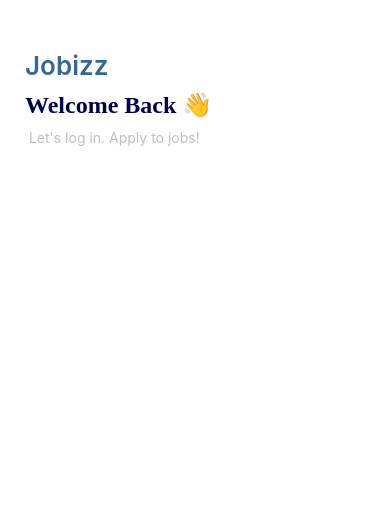
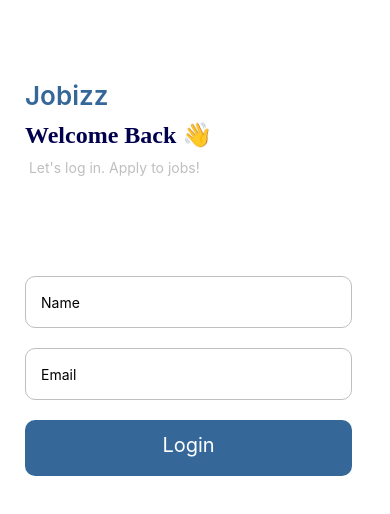
Before and after one commit to Nana-Yaw-Oteng/-rn-assignment4-11038553, a React Native app in the folder Shoppie/: screen / in a window 390 px wide. Shown: the top 514 px of the page. Built offline with nearby package versions, Linux system fonts and the light colour scheme.

Commit message:
Modified components

```diff
--- a/Shoppie/App.js
+++ b/Shoppie/App.js
@@ -1,10 +1,15 @@
-import {  Text, View } from 'react-native';
+import {  Text, View,Button } from 'react-native';
+import { useState } from 'react';
 import Greetings from './components/Greetings';
+import Forms from './components/Forms';
 
 export default function App() {
+const [name,setName] = useState(" ");
+const[email,setEmail] = useState(" ");
   return (
     <View>
      <Greetings/>
+     <Forms/>
     </View>
   );
 }
--- a/Shoppie/components/Greetings.js
+++ b/Shoppie/components/Greetings.js
@@ -20,7 +20,7 @@ export default function Greetings(){
 }
 const styles = StyleSheet.create({
     greet: {
-        marginTop:50,
+        marginTop:80,
         marginHorizontal:25,
         fontSize:26,
         color:'#356899',
@@ -40,7 +40,8 @@ const styles = StyleSheet.create({
         fontSize:14,
         fontWeight:'400',
         marginTop:10,
-        color:'#bfbfbf'
+        color:'#bfbfbf',
+        marginBottom:90
     }
 
 })
```
